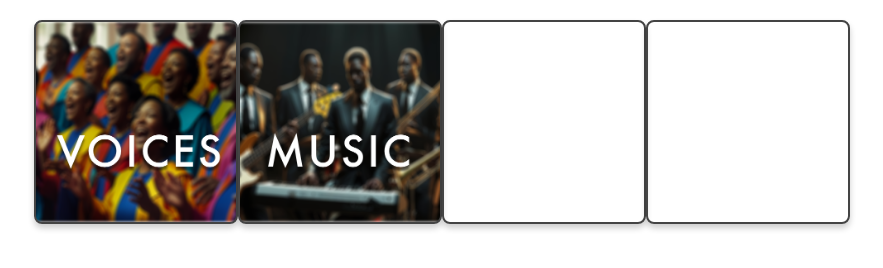
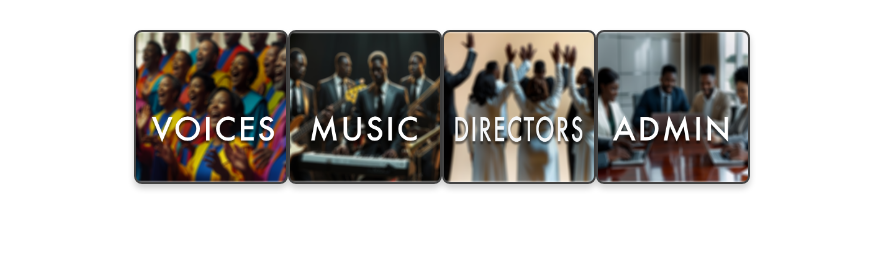
Before and after one commit to NakiaUHOP/DW-National-Choir-HUB, a plain HTML site: page index.html in a window 1280 px wide. Shown: the whole page, without its empty margins (198-1081 px from the left). Drawn offline with Linux system fonts and the light colour scheme.

Commit message:
Update style.css

```diff
--- a/style.css
+++ b/style.css
@@ -3,12 +3,12 @@
   justify-content: center;
   align-items: center;
   gap: 24 px;
-  margin: 20px 0;
+  margin: 30px 0;
 }
 
 .key-button {
-  width: 200px;
-  height: 200px;
+  width: 150px;
+  height: 150px;
   background-size: cover;
   background-position: center;
   border: 2px solid #444;
@@ -25,5 +25,5 @@
 /* Replace with your custom button images */
 .voices    { background-image: url('https://raw.githubusercontent.com/NakiaUHOP/DW-National-Choir-HUB/main/NC_Voices.png'); }
 .musicians { background-image: url('https://raw.githubusercontent.com/NakiaUHOP/DW-National-Choir-HUB/main/NC_Music.png'); }
-.directors { background-image: url('https://raw.githubusercontent.com/NakiaUHOP/DW-National-Choir-HUB/main/NC_Directors.png); }
+.directors { background-image: url('https://raw.githubusercontent.com/NakiaUHOP/DW-National-Choir-HUB/main/NC_Directors.png'); }
 .admin     { background-image: url('https://raw.githubusercontent.com/NakiaUHOP/DW-National-Choir-HUB/main/NC_Admin.png'); }
```
